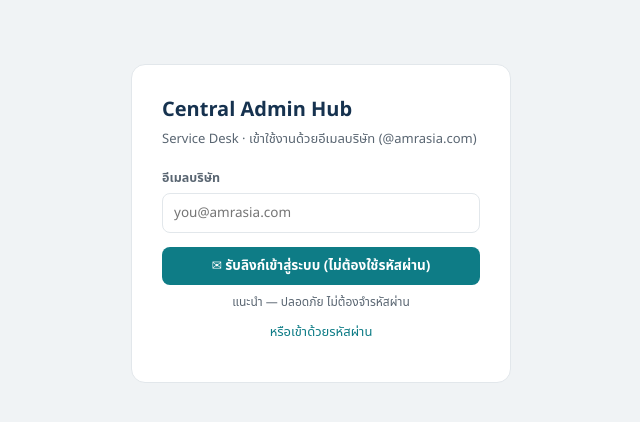
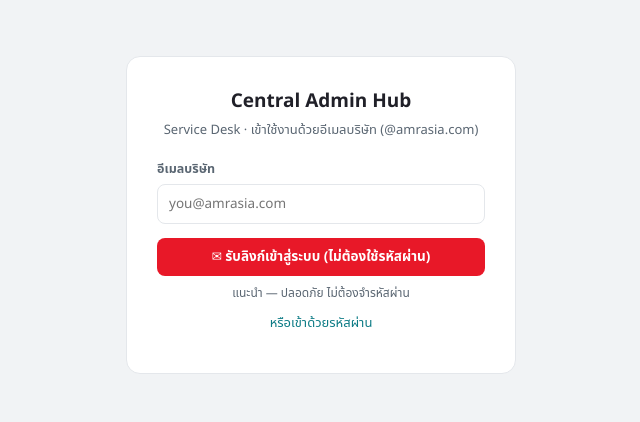
Before and after one commit to thanachartA/amr-hub-servicedesk, a Next.js app: page /login in a window 1280 px wide. Shown: the top 422 px of the page, without its empty margins (319-959 px from the left). Built offline with nearby package versions, Linux system fonts and the light colour scheme; no server answers.

Commit message:
Update globals.css

```diff
--- a/app/globals.css
+++ b/app/globals.css
@@ -1,22 +1,25 @@
-:root{--navy:#16324F;--teal:#0E7C86;--amber:#B26A00;--green:#2E7D5B;--gray:#5A6672;--line:#E2E7EB;--card:#F6F8FA;--bg:#F0F3F5}
+:root{--navy:#202028;--red:#E81828;--teal:#E81828;--amber:#B26A00;--green:#2E7D5B;--gray:#5A6672;--line:#E4E7EB;--card:#F6F7F9;--bg:#F1F3F5}
 *{box-sizing:border-box;margin:0;padding:0}
-body{font-family:'Noto Sans Thai','Segoe UI',Tahoma,sans-serif;background:var(--bg);color:#1E293B;font-size:14px}
+body{font-family:'Noto Sans Thai','Segoe UI',Tahoma,sans-serif;background:var(--bg);color:#20232A;font-size:14px}
 a{color:inherit;text-decoration:none}
 .layout{display:flex;min-height:100vh}
-.side{width:220px;background:var(--navy);color:#fff;padding:18px 0;position:fixed;height:100vh;overflow:auto}
-.brand{padding:0 20px 16px;font-weight:800;font-size:16px;border-bottom:1px solid rgba(255,255,255,.12);margin-bottom:10px}
-.brand small{display:block;font-weight:400;font-size:11px;color:#9db4c9;margin-top:3px}
-.nav a{display:block;padding:10px 20px;color:#cde0ee;font-size:13.5px}
-.nav a:hover,.nav a.active{background:rgba(255,255,255,.08);color:#fff;border-left:3px solid var(--teal)}
-.main{margin-left:220px;flex:1;padding:26px 32px;max-width:1200px}
+.side{width:222px;background:var(--navy);color:#fff;position:fixed;height:100vh;overflow:auto}
+.brand{background:#fff;padding:14px 16px 12px}
+.brand img{display:block;width:100%;max-width:150px;height:auto}
+.brand small{display:block;font-weight:600;font-size:11px;color:var(--gray);margin-top:6px}
+.nav{padding-top:8px}
+.nav a{display:block;padding:10px 20px;color:#c9cdd4;font-size:13.5px;border-left:3px solid transparent}
+.nav a:hover,.nav a.active{background:rgba(255,255,255,.07);color:#fff;border-left:3px solid var(--red)}
+.main{margin-left:222px;flex:1;padding:26px 32px;max-width:1200px}
 .top{display:flex;justify-content:space-between;align-items:center;margin-bottom:22px}
 .top h1{font-size:22px;color:var(--navy)}
-.btn{background:var(--teal);color:#fff;border:none;padding:9px 16px;border-radius:8px;font-size:13.5px;cursor:pointer;font-weight:600;font-family:inherit}
-.btn:hover{opacity:.92}.btn.sec{background:#fff;color:var(--navy);border:1px solid var(--line)}
+.btn{background:var(--red);color:#fff;border:none;padding:9px 16px;border-radius:8px;font-size:13.5px;cursor:pointer;font-weight:600;font-family:inherit}
+.btn:hover{filter:brightness(.93)}.btn.sec{background:#fff;color:var(--navy);border:1px solid var(--line)}
+.btn.sec:hover{background:var(--card);filter:none}
 .btn.amber{background:var(--amber)}.btn.sm{padding:5px 10px;font-size:12px;border-radius:6px}
 .kpis{display:grid;grid-template-columns:repeat(4,1fr);gap:14px;margin-bottom:24px}
 .kpi{background:#fff;border:1px solid var(--line);border-radius:12px;padding:16px 18px}
-.kpi .n{font-size:30px;font-weight:800;color:var(--teal)}.kpi.amber .n{color:var(--amber)}.kpi.green .n{color:var(--green)}
+.kpi .n{font-size:30px;font-weight:800;color:var(--navy)}.kpi.amber .n{color:var(--amber)}.kpi.green .n{color:var(--green)}.kpi.red .n{color:var(--red)}
 .kpi .l{font-size:12.5px;color:var(--gray);margin-top:2px}
 .card{background:#fff;border:1px solid var(--line);border-radius:12px;padding:18px;margin-bottom:18px}
 .card h2{font-size:15px;color:var(--navy);margin-bottom:12px}
@@ -25,15 +28,17 @@
 td{padding:9px 10px;border-bottom:1px solid var(--line)}
 tr:hover td{background:var(--card)}
 .badge{display:inline-block;padding:2px 9px;border-radius:20px;font-size:11px;font-weight:600}
-.b-new{background:#E7EEF5;color:var(--navy)}.b-assigned{background:#E9F3F4;color:var(--teal)}
+.b-new{background:#EEF0F2;color:var(--navy)}.b-assigned{background:#E7EEF7;color:#2B5C8A}
 .b-in_progress{background:#FFF4E0;color:var(--amber)}.b-waiting{background:#FBE9E7;color:#B03A2E}
 .b-review{background:#EDE7F6;color:#5E35B1}.b-done{background:#E4F3EA;color:var(--green)}.b-closed{background:#EEE;color:#555}.b-cancelled{background:#F3E0E0;color:#999}
 .field{margin-bottom:14px}.field label{display:block;font-size:12.5px;color:var(--gray);margin-bottom:5px;font-weight:600}
 .field input,.field select,.field textarea{width:100%;padding:9px 11px;border:1px solid var(--line);border-radius:8px;font-size:13.5px;font-family:inherit;background:#fff}
+.field input:focus,.field select:focus,.field textarea:focus{outline:none;border-color:var(--red);box-shadow:0 0 0 3px rgba(232,24,40,.12)}
 .field textarea{min-height:80px;resize:vertical}
 .row2{display:grid;grid-template-columns:1fr 1fr;gap:14px}
-.login{max-width:380px;margin:8vh auto;background:#fff;border:1px solid var(--line);border-radius:14px;padding:30px}
-.login h1{font-size:20px;color:var(--navy);margin-bottom:4px}.login p{color:var(--gray);font-size:13px;margin-bottom:20px}
+.login{max-width:390px;margin:7vh auto;background:#fff;border:1px solid var(--line);border-radius:14px;padding:30px}
+.login img.logo{display:block;width:160px;margin:0 auto 16px}
+.login h1{font-size:19px;color:var(--navy);margin-bottom:4px;text-align:center}.login p{color:var(--gray);font-size:13px;margin-bottom:20px;text-align:center}
 .muted{color:var(--gray);font-size:12.5px}.right{text-align:right}.mono{font-family:ui-monospace,monospace;font-size:12px}
 .tag{font-size:11px;padding:2px 8px;border-radius:6px;background:var(--card);border:1px solid var(--line);color:var(--gray)}
 .err{background:#FBE9E7;color:#B03A2E;padding:9px 12px;border-radius:8px;font-size:13px;margin-bottom:12px}
```
